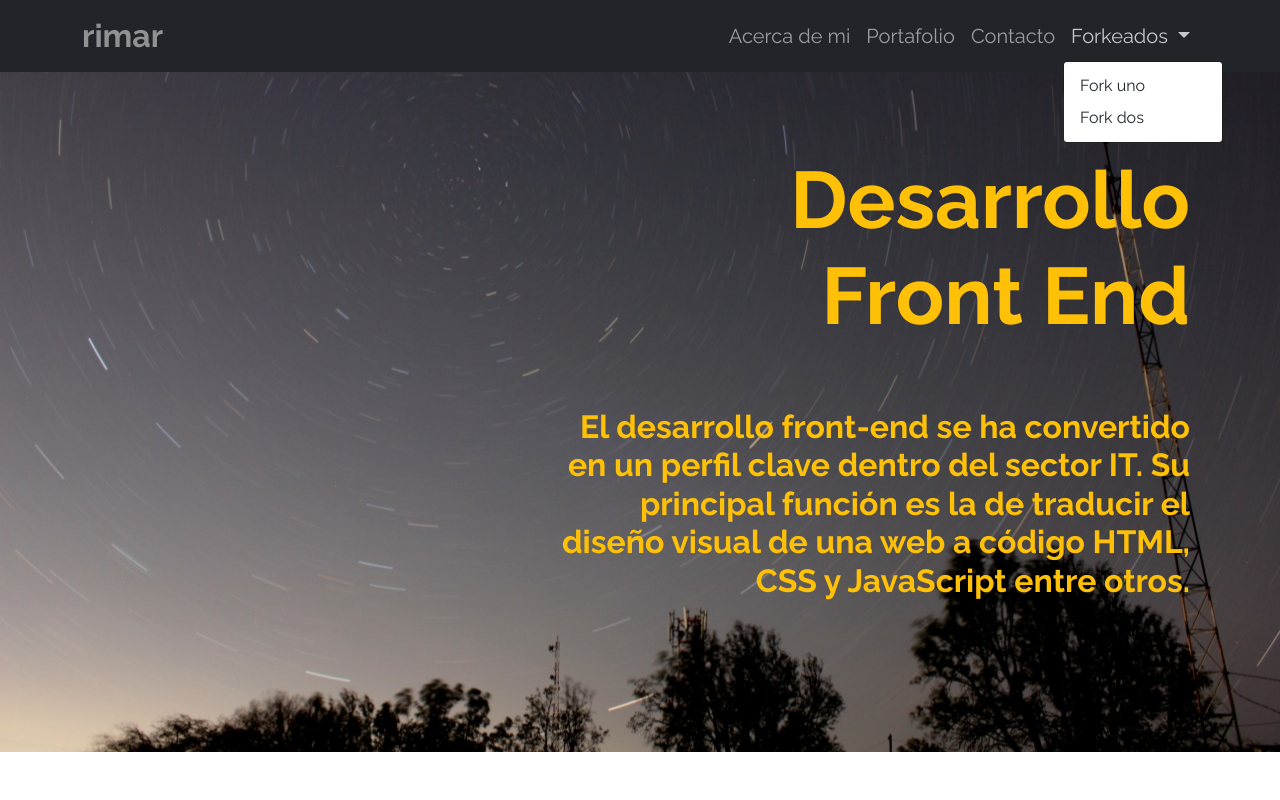
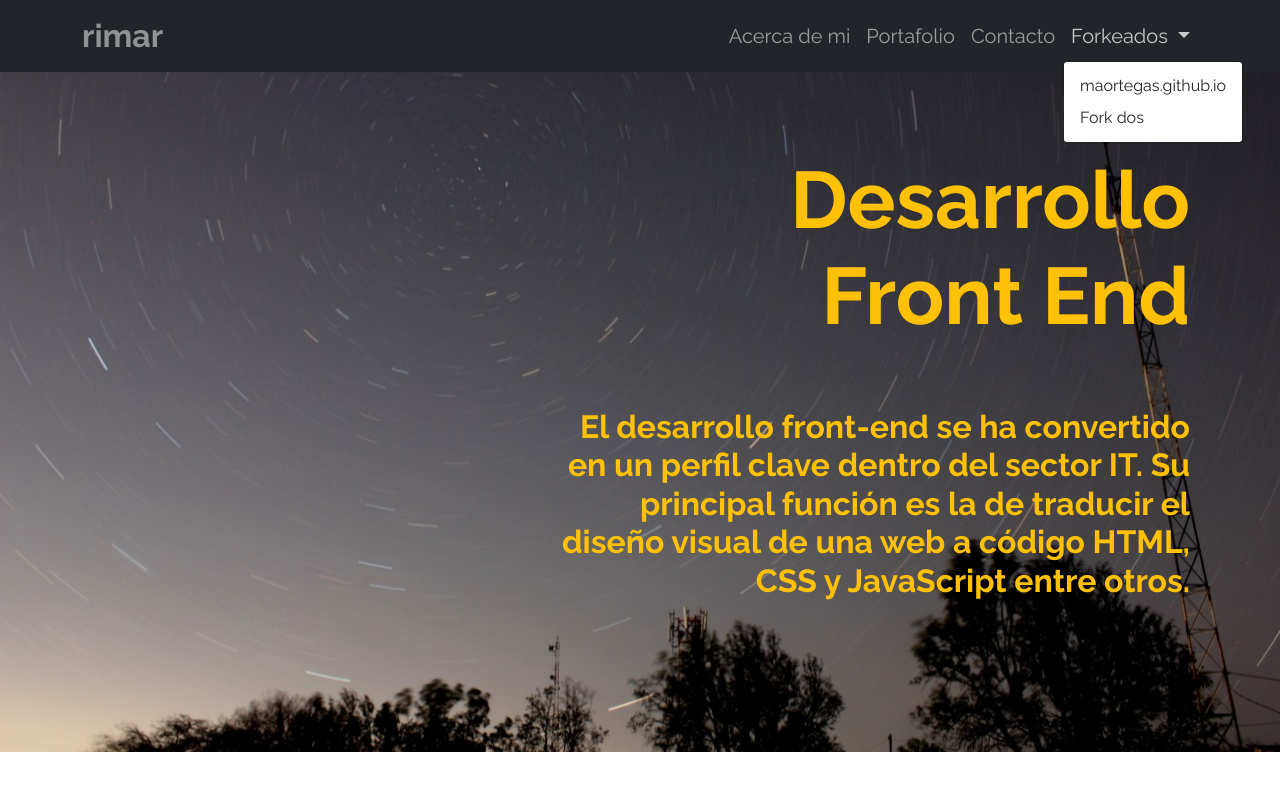
Before and after one commit to rimar-basaa/rimar-basaa.github.io, a plain HTML site: page index.html in a window 1280 px wide. Both pictures are taken after a click on the button "Forkeados". Shown: the top 800 px of the page. Drawn offline with nearby package versions, Linux system fonts and the light colour scheme.

Commit message:
se agrega primer fork en navbar

```diff
--- a/index.html
+++ b/index.html
@@ -47,7 +47,7 @@
                         Forkeados
                         </a>
                         <ul class="dropdown-menu" aria-labelledby="navbarDropdown">
-                          <li><a class="dropdown-item" href="#" target="_blank">Fork uno</a></li>
+                          <li><a class="dropdown-item" href="https://github.com/rimar-basaa/maortegas.github.io" target="_blank">maortegas.github.io</a></li>
                           <li><a class="dropdown-item" href="#" target="_blank">Fork dos</a></li>
                         </ul>
                     </li>
```
